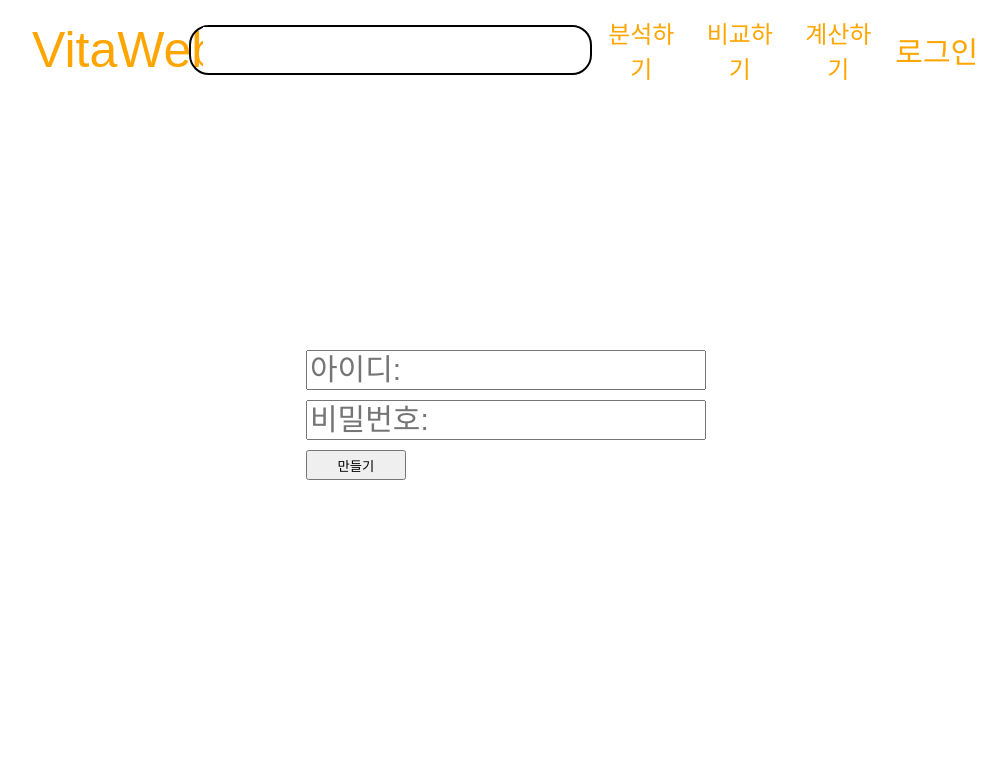
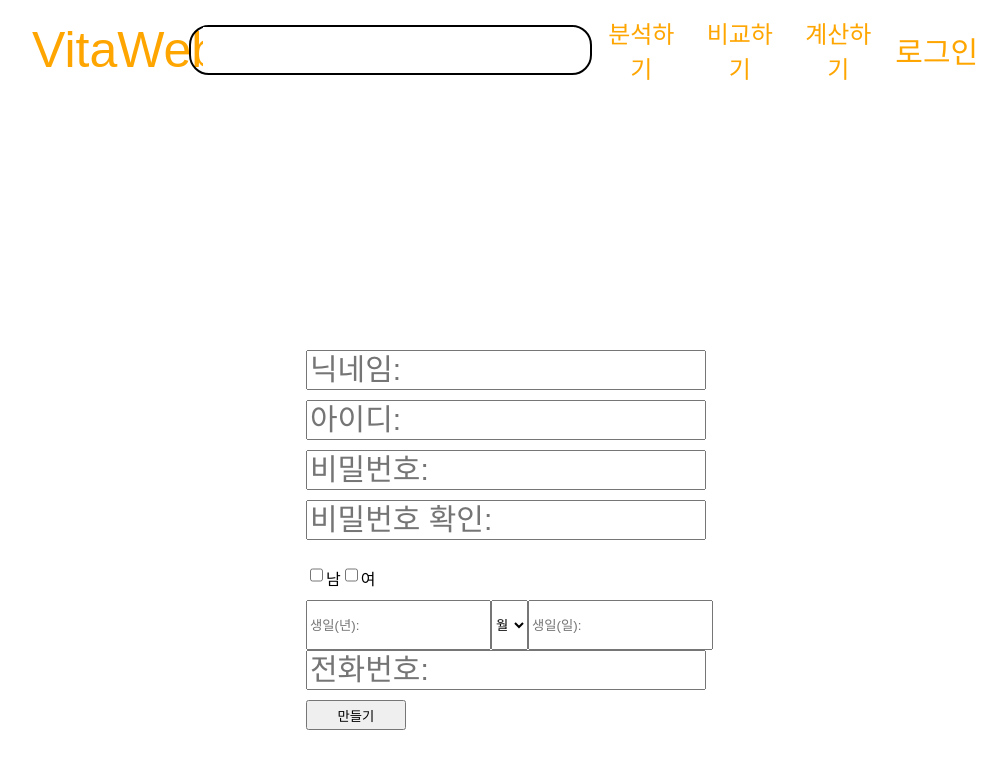
Before and after one commit to VitaVitaWeb/vita-project, a React (Create React App) app in the folder front/react-complete-guide/: page /signUpPage in a window 1280 px wide. Shown: the top 768 px of the page, without its empty margins (134-1141 px from the left). Built offline with nearby package versions, Linux system fonts and the light colour scheme.

Commit message:
Add 회원가입

```diff
--- a/front/react-complete-guide/src/App.js
+++ b/front/react-complete-guide/src/App.js
@@ -14,8 +14,13 @@ function App() {
   return (
     <CustomerInfo.Provider
       value={{
-        Id: "test",
-        password: "testpassword",
+        id: null,
+        password: null,
+        createdDate: null,
+        name: null,
+        phoneNo: null,
+        birthDay: null,
+        gender: null,
         setContext: setContext,
       }}
     >
--- a/front/react-complete-guide/src/Pages/LoginPage/signUpPage.js
+++ b/front/react-complete-guide/src/Pages/LoginPage/signUpPage.js
@@ -3,59 +3,243 @@ import "./component/loginPage.css";
 import React, { useContext, useState } from "react";
 import axios from "axios";
 import { useNavigate } from "react-router-dom";
-import CustomerInfo from "../../customerInfo"
-import { param } from "jquery";
+import CustomerInfo from "../../customerInfo";
 function SignUpPage() {
   const userInfo = useContext(CustomerInfo);
   const [inputId, setId] = useState();
+  const [idCheck, setIdCheck] = useState(true);
+  const [idCheckText, setIdCheckText] = useState();
+
   const [inputPassword, setPassword] = useState();
-  const [idCheck, setIdCheck] = useState(true);
-  const [loading, setLoading] = useState(false);
-  const [error, setError] = useState(null);
-  const [idCheckText, setIdCheckText] = useState(null);
+  const [inputCheckPassword, setCheckPassword] = useState();
+
+  const [inputNickname, setNickname] = useState();
+  const [nicknameCheck, setnicknameCheck] = useState(false);
+  const [idCheckNicknameText, setIdCheckNicknameText] = useState();
+
+  const [inputPhone, setPhone] = useState();
+  const [PhoneCheck, setPhoneCheck] = useState(false);
+  const [idCheckPhoneText, setIdCheckPhoneText] = useState();
+
+  const [signUpCheck, setSignUpCheck] = useState(false);
+  const [idCheckSignUpText, setIdCheckSignUpText] = useState();
+
+  const birthDate = new Date();
+
+  const monthOptions = [
+    { value: "월", name: "월" },
+    { value: "1", name: "1" },
+    { value: "2", name: "2" },
+    { value: "3", name: "3" },
+    { value: "4", name: "4" },
+    { value: "5", name: "5" },
+    { value: "6", name: "6" },
+    { value: "7", name: "7" },
+    { value: "8", name: "8" },
+    { value: "9", name: "9" },
+    { value: "10", name: "10" },
+    { value: "11", name: "11" },
+    { value: "12", name: "12" },
+  ];
+
+  const [isMale, setIsMale] = useState(false);
+  const [isFemale, setIsFemale] = useState(false);
+
+  const [inputUserInfo, setInputUserInfo] = useState({
+    id: null,
+    password: null,
+    createdDate: null,
+    name: null,
+    phoneNo: null,
+    birthDay: null,
+    gender: null,
+  });
+
+  const onChangeNickname = (val) => {
+    //닉네임 입력시 중복 체크 및 갱신
+    setNickname(val.target.value);
+    inputUserInfo.name = val.target.value;
+    onTryCheckNickname();
+  };
 
   const onChangeId = (val) => {
     //아이디 입력시 중복 체크 및 갱신
     setId(val.target.value);
-    userInfo.Id = inputId;
+    inputUserInfo.id = val.target.value;
     onTryCheckId();
   };
 
   const onChangePassword = (val) => {
     //비밀번호 입력시 갱신
     setPassword(val.target.value);
-    userInfo.password = inputPassword;
+    inputUserInfo.password = val.target.value;
   };
+
+  const onChangePasswordCheck = (val) => {
+    //비밀번호 확인 입력시 갱신
+    setCheckPassword(val.target.value);
+  };
+
+  const onChangeYear = (val) => {
+    //년 변경
+    birthDate.setFullYear(val.target.value);
+    inputUserInfo.birthDay = birthDate;
+  };
+
+  const onChangeMonth = (val) => {
+    //월 변경
+    birthDate.setMonth(val.target.value);
+    inputUserInfo.birthDay = birthDate;
+  };
+
+  const onChangeDay = (val) => {
+    //일 변경
+    birthDate.setDate(val.target.value);
+    inputUserInfo.birthDay = birthDate;
+  };
+
+  //비밀번호 확인
+  const checkPasswordCorrect = () => {
+    if (inputPassword == inputCheckPassword) {
+      return false;
+    } else return true;
+  };
+
+  const onChangePhone = (val) => {
+    //폰번호 입력시 갱신
+    setPhone(val.target.value);
+    inputUserInfo.phoneNo = val.target.value;
+    onTryCheckPhone();
+  };
+
   const onTryCheckId = async () => {
     // 아이디 중복 체크
     try {
-      console.log(userInfo.Id)
-      const data = await axios.get("/auth/idCheck", {params: {id: userInfo.Id}});
+      const data = await axios.get("/auth/idCheck", {
+        params: { id: inputId },
+      });
+      if (data) {
+        setIdCheck(true);
+        setIdCheckText("사용 가능한 아이디 입니다.");
+      } else {
+        setIdCheck(false);
+        setIdCheckText("사용 불가능한 아이디 입니다.");
+      }
     } catch {
       console.log("error in checkId");
     }
-    setLoading(false);
+  };
+
+  const onTryCheckNickname = async () => {
+    // 닉네임 중복 체크
+    try {
+      const data = await axios.get("/auth/nickNameCheck", {
+        params: { nickName: inputNickname },
+      });
+      if (data) {
+        setnicknameCheck(true);
+        setIdCheckNicknameText("사용 가능한 닉네임 입니다.");
+      } else {
+        setnicknameCheck(false);
+        setIdCheckNicknameText("사용 불가능한 닉네임 입니다.");
+      }
+    } catch {
+      console.log("error in checkId");
+    }
+  };
+
+  //성별 체크박스
+  const onChangeMale = () => {
+    setIsMale(isMale ? false : true);
+    inputUserInfo.gender = 0;
+    setIsFemale(false);
+  };
+
+  const onChangeFemale = () => {
+    setIsFemale(isFemale ? false : true);
+    inputUserInfo.gender = 1;
+    setIsMale(false);
+  };
+  //성별 체크유무
+  const sexChecked = () => {
+    if (isMale || isFemale) return false;
+    else return true;
+  };
+
+  const onTryCheckPhone = async () => {
+    // 폰번호 중복 체크
+    try {
+      const data = await axios.get("/auth/phoneNoCheck", {
+        params: { phoneNo: inputPhone },
+      });
+      if (data) {
+        setPhoneCheck(true);
+        setIdCheckPhoneText("사용 가능한 번호 입니다.");
+      } else {
+        setPhoneCheck(false);
+        setIdCheckPhoneText("사용 불가능한 번호 입니다.");
+      }
+    } catch {
+      console.log("error in checkId");
+    }
   };
 
   const onTrySignUp = async () => {
     // 가입 시도할때
-    try {
-      setLoading(true);
-      const data = await axios.post("주소", userInfo);
-
-      if (data === "성공") {
+    if (!nicknameCheck) {
+      setSignUpCheck(false);
+      setIdCheckSignUpText("올바르지 않은 가입 정보");
+    } else if (!idCheck) {
+      setSignUpCheck(false);
+      setIdCheckSignUpText("올바르지 않은 가입 정보");
+    } else if (checkPasswordCorrect()) {
+      setSignUpCheck(false);
+      setIdCheckSignUpText("비밀번호가 일치하지 않습니다.");
+    } else if (sexChecked()) {
+      setSignUpCheck(false);
+      setIdCheckSignUpText("올바르지 않은 가입 정보");
+    } else if (!PhoneCheck) {
+      setSignUpCheck(false);
+      setIdCheckSignUpText("올바르지 않은 가입 정보");
+    } else {
+      try {
+        inputUserInfo.createdDate = new Date();
+        console.log(inputUserInfo);
+        const data = await axios.post("/auth/join", {
+          params: { member: inputUserInfo },
+        });
+        console.log(data);
+        userInfo.birthDay = inputUserInfo.birthDay;
+        userInfo.createdDate = inputUserInfo.createdDate;
+        userInfo.id = inputUserInfo.id;
+        userInfo.password = inputUserInfo.password;
+        userInfo.gender = inputUserInfo.gender;
+        userInfo.name = inputUserInfo.name;
+        userInfo.phoneNo = inputUserInfo.phoneNo;
+        console.log(userInfo);
+      } catch {
+        console.log("error in sign up");
       }
-      if (data === "실패") {
-      }
-    } catch {
-      console.log("error in sign up");
     }
-    setLoading(false);
   };
 
   return (
     <div>
       <div className="loginPageMain">
+        <div className="loginPageBox">
+          <input
+            className="loginPageInput"
+            placeholder="닉네임:"
+            onChange={onChangeNickname}
+          ></input>
+          <div
+            className={
+              nicknameCheck ? "loginPageCheckIdTrue" : "loginPageCheckIdFalse"
+            }
+          >
+            {idCheckNicknameText}
+          </div>
+        </div>
         <div className="loginPageBox">
           <input
             className="loginPageInput"
@@ -72,15 +256,78 @@ function SignUpPage() {
         </div>
         <div className="loginPageBox">
           <input
+            type="password"
             className="loginPageInput"
             placeholder="비밀번호:"
             onChange={onChangePassword}
           ></input>
         </div>
+        <div className="loginPageBox">
+          <input
+            type="password"
+            className="loginPageInput"
+            placeholder="비밀번호 확인:"
+            onChange={onChangePasswordCheck}
+          ></input>
+        </div>
+        <div className="loginPageBox">
+          <input
+            type="checkbox"
+            checked={isMale ? true : false}
+            className="loginPageCheckBox"
+            onChange={onChangeMale}
+          ></input>
+          <p className="loginPageCheckBoxText">남</p>
+          <input
+            type="checkbox"
+            checked={isFemale ? true : false}
+            className="loginPageCheckBox"
+            onChange={onChangeFemale}
+          ></input>
+          <p className="loginPageCheckBoxText">여</p>
+        </div>
+        <div className="loginPageBox">
+          <input
+            className="loginPageInputShort"
+            placeholder="생일(년):"
+            onChange={onChangeYear}
+          ></input>
+          <select className="loginPageInputMonthDay" onChange={onChangeMonth}>
+            {monthOptions.map((option) => (
+              <option value={option.value}>{option.name}</option>
+            ))}
+          </select>
+          <input
+            className="loginPageInputMonthDay"
+            placeholder="생일(일):"
+            onChange={onChangeDay}
+          ></input>
+        </div>
+        <div className="loginPageBox">
+          <input
+            className="loginPageInput"
+            placeholder="전화번호:"
+            onChange={onChangePhone}
+          ></input>
+          <div
+            className={
+              PhoneCheck ? "loginPageCheckIdTrue" : "loginPageCheckIdFalse"
+            }
+          >
+            {idCheckPhoneText}
+          </div>
+        </div>
         <div className="displayFlex">
           <button className="loginPageLoginButton" onClick={onTrySignUp}>
             만들기
           </button>
+          <div
+            className={
+              signUpCheck ? "loginPageCheckIdTrue" : "loginPageCheckIdFalse"
+            }
+          >
+            {idCheckSignUpText}
+          </div>
         </div>
       </div>
       <TopBar></TopBar>
--- a/front/react-complete-guide/src/customerInfo.js
+++ b/front/react-complete-guide/src/customerInfo.js
@@ -1,7 +1,12 @@
 import { createContext } from "react";
 const CustomerInfo = createContext({
-  Id: "testId",
-  password: "testPassword",
+  id: null,
+  password: null,
+  createdDate: null,
+  name: null,
+  phoneNo: null,
+  birthDay: null,
+  gender: null,
   setContext: () => {},
 });
 export default CustomerInfo;
```
